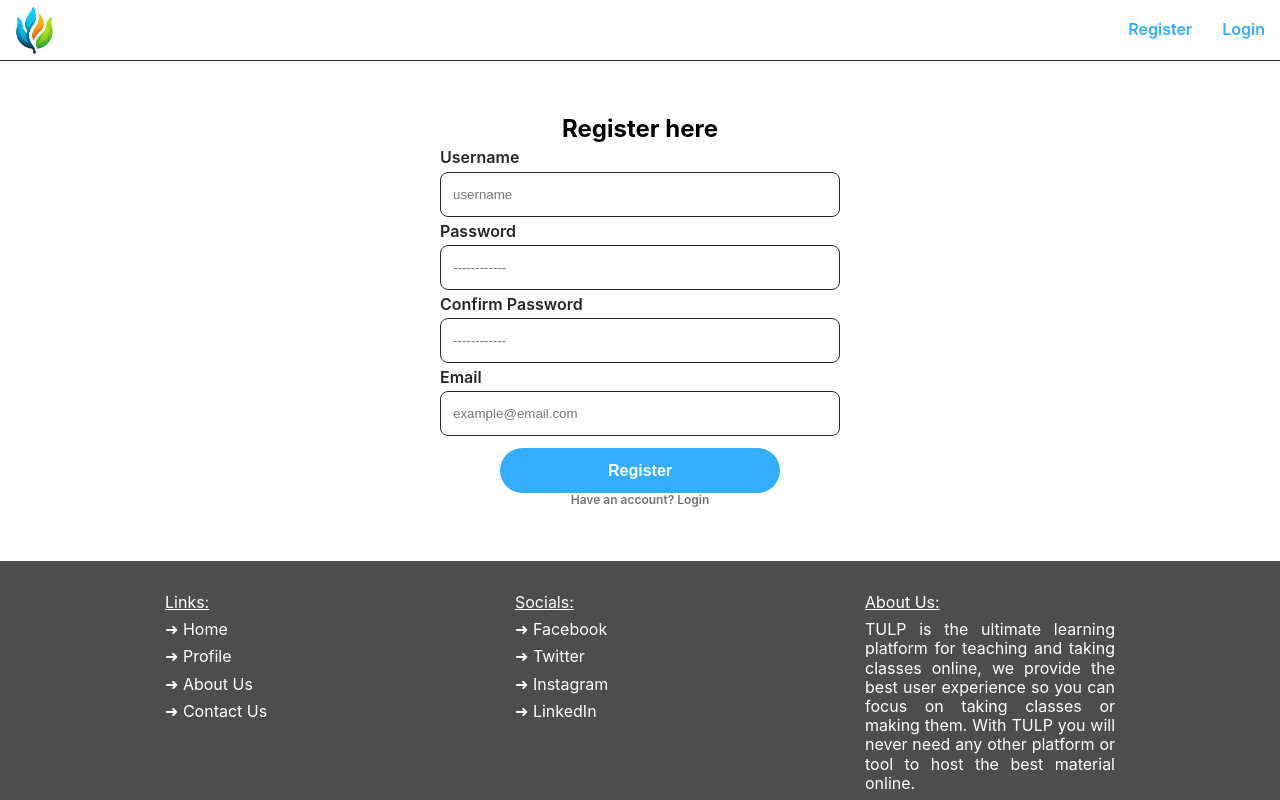
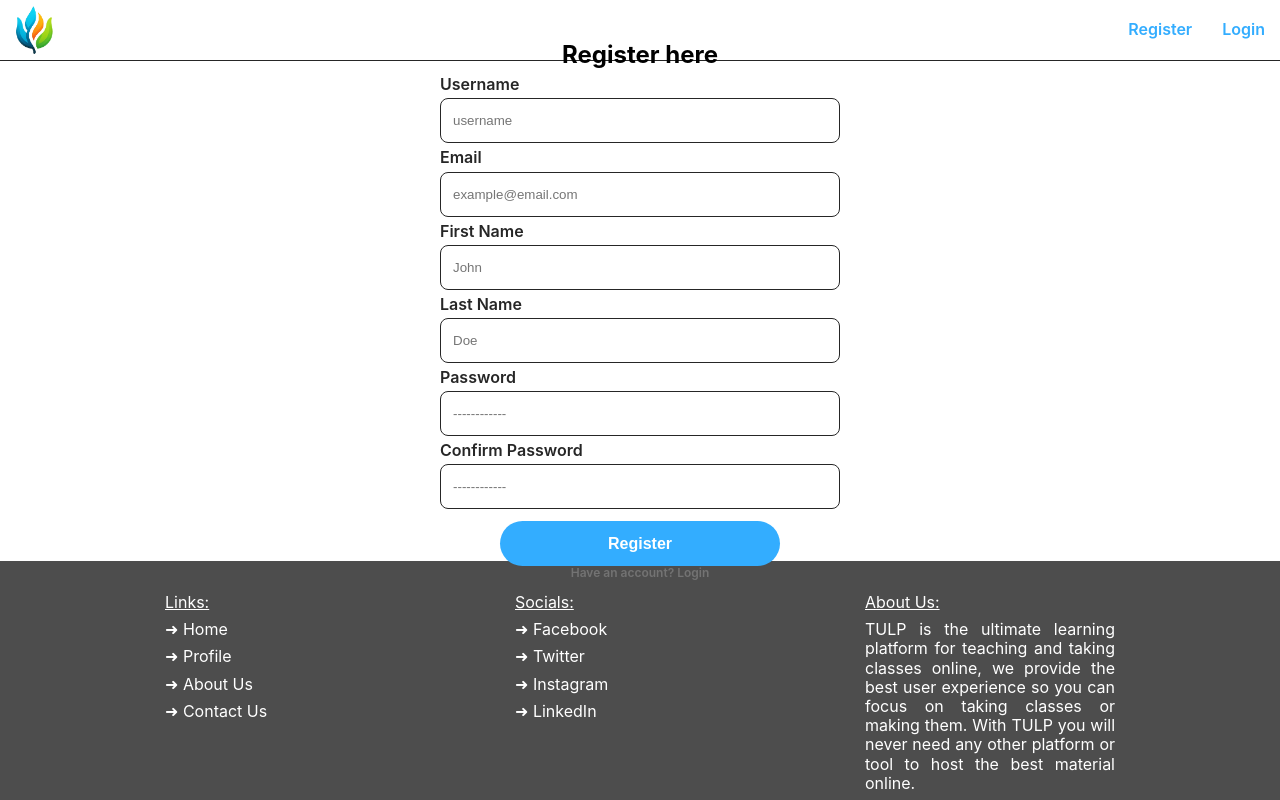
Before and after one commit to AliHakim773/TULP, a React (Vite) app in the folder tulp-frontend/: page /register in a window 1280 px wide. Built offline with nearby package versions, Linux system fonts and the light colour scheme.

Commit message:
added first and last name + register logic

```diff
--- a/tulp-frontend/src/components/RegisterForm/useRegisterLogic.js
+++ b/tulp-frontend/src/components/RegisterForm/useRegisterLogic.js
@@ -1,11 +1,18 @@
 import { useState } from "react"
+import { errorBlink } from "../../core/helpers/errorBlink"
+import { authAPI } from "../../core/api/auth"
 
 const useRegisterLogic = () => {
+  const [error, setError] = useState({ msg: "", hidden: true })
+
   const [values, setValues] = useState({
     username: "",
     password: "",
     confirmPassword: "",
     email: "",
+    firstName: "",
+    lastName: "",
+    role: "student",
   })
 
   const inputs = [
@@ -15,6 +22,27 @@ const useRegisterLogic = () => {
       type: "text",
       placeholder: "username",
       value: values.username,
+    },
+    {
+      text: "Email",
+      id: "email",
+      type: "email",
+      placeholder: "example@email.com",
+      value: values.email,
+    },
+    {
+      text: "First Name",
+      id: "firstName",
+      type: "text",
+      placeholder: "John",
+      value: values.firstName,
+    },
+    {
+      text: "Last Name",
+      id: "lastName",
+      type: "text",
+      placeholder: "Doe",
+      value: values.lastName,
     },
     {
       text: "Password",
@@ -30,28 +58,41 @@ const useRegisterLogic = () => {
       placeholder: "------------",
       value: values.confirmPassword,
     },
-    {
-      text: "Email",
-      id: "email",
-      type: "email",
-      placeholder: "example@email.com",
-      value: values.email,
-    },
   ]
 
   const HandleOnInputChange = (e) => {
-    console.log(values)
     setValues({ ...values, [e.target.id]: e.target.value })
   }
 
-  const HandleOnSubmit = (e) => {
-    console.log(values)
+  const HandleOnSubmit = async () => {
+    if (values.password !== values.confirmPassword) {
+      errorBlink(setError, "Passwords do not match")
+      return
+    }
+    if (
+      !values.username ||
+      !values.password ||
+      !values.confirmPassword ||
+      !values.email
+    ) {
+      errorBlink(setError, "All fields are required")
+      return
+    }
+    try {
+      console.log(values)
+      const res = await authAPI.register(values)
+
+      console.log(res)
+    } catch (e) {
+      console.log(e)
+    }
   }
 
   return {
     inputs,
     HandleOnInputChange,
     HandleOnSubmit,
+    error,
   }
 }
 
```
